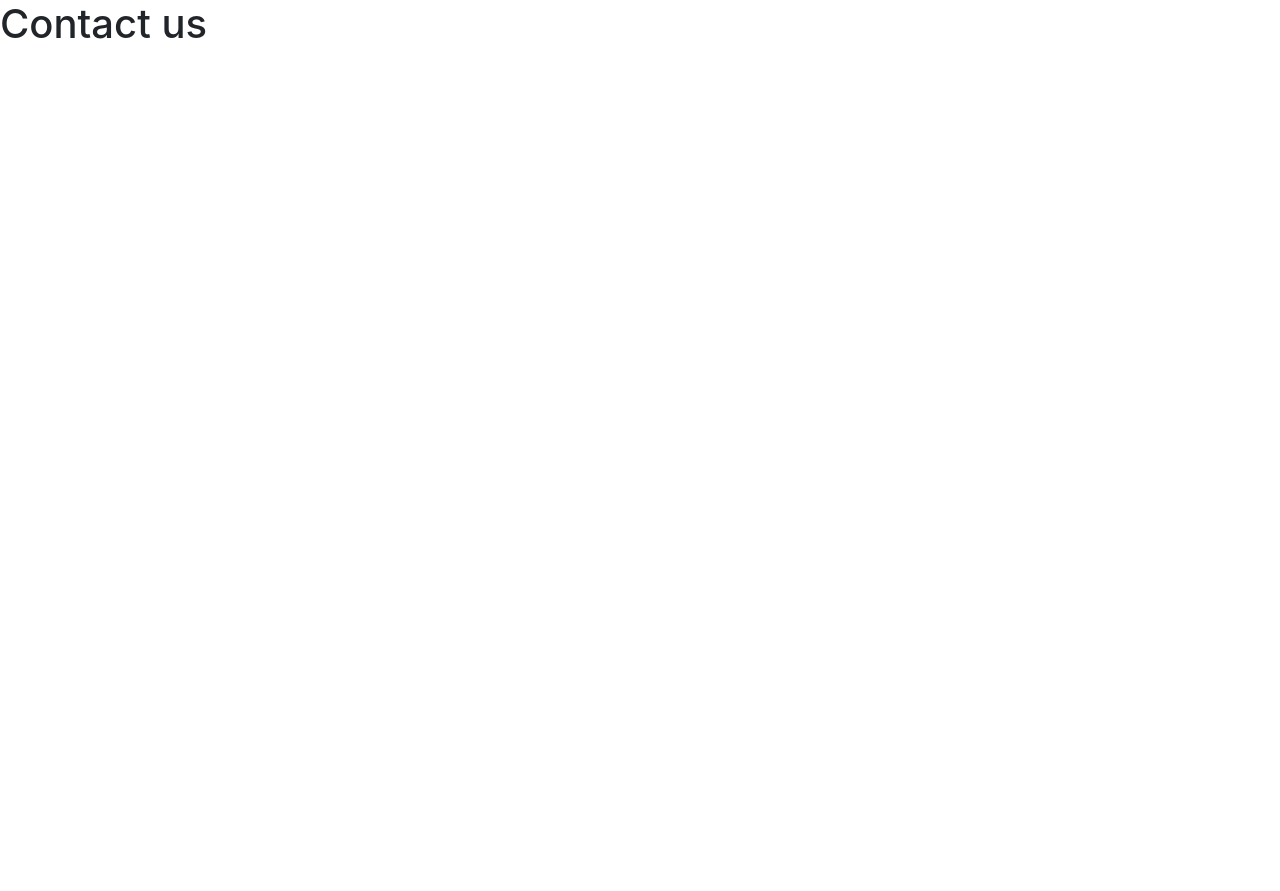
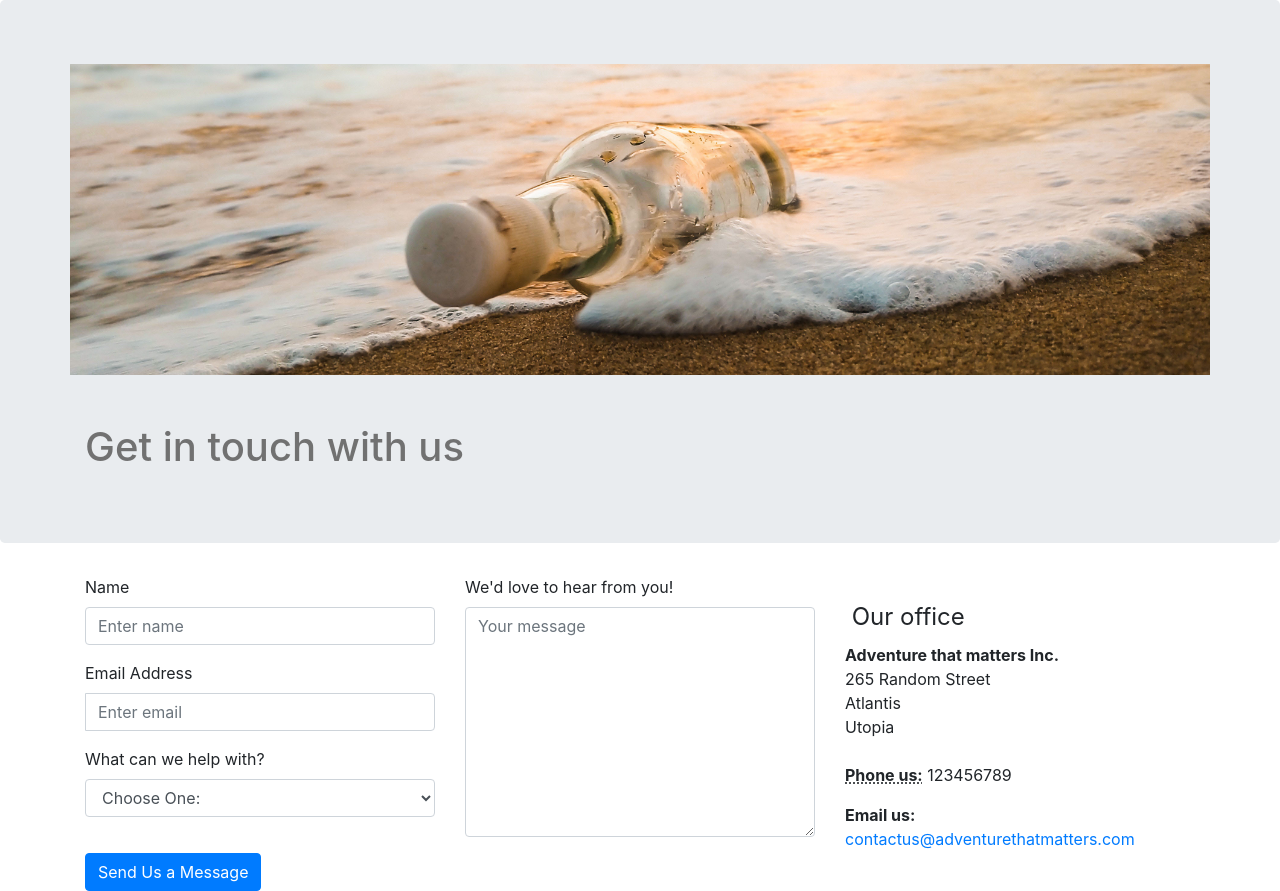
Before and after one commit to Dianake/Group-6-project, a plain HTML site: page contactus.html in a window 1280 px wide. Before the commit the page ends 800 px from the top, so only its background shows below. Drawn offline with nearby package versions, Linux system fonts and the light colour scheme.

Commit message:
Contact us page
I've added the updated contact us page, a separate contact us css sheet and an image. Waiting to see what the colour theme in the "index" and "about us" pages are so I can adjust the colours in "contact us".

```diff
--- a/contactus.html
+++ b/contactus.html
@@ -7,7 +7,7 @@
      <meta name="viewport" content="width=device-width, initial-scale=1.0">
 
      <!-- Connection to CSS sheet -->
-     <link rel="stylesheet" type="text/css" href="./style.css">
+     <link rel="stylesheet" type="text/css" href="./css/stylecontactus.css">
 
      <!-- Bootstrap CSS -->
      <link rel="stylesheet" href="https://cdn.jsdelivr.net/npm/bootstrap@4.6.2/dist/css/bootstrap.min.css" integrity="sha384-xOolHFLEh07PJGoPkLv1IbcEPTNtaed2xpHsD9ESMhqIYd0nLMwNLD69Npy4HI+N" crossorigin="anonymous">
@@ -15,8 +15,89 @@
      <title>Contact us</title>
 </head>
 <body>
-    <h1>
-        Contact us
-    </h1>
+    <!-- START of Contact form -->
+    <div class="jumbotron jumbotron-sm">
+        <div class="container">
+            <div class="row">
+                <img src="./img/letterinabottlebanner.jpg" width="200" class="responsive">
+                <div class="col-sm-12 col-lg-12">
+                    <h1 class="contact">
+                        <br>
+                        Get in touch with us
+                    </h1>
+                </div>
+            </div>
+        </div>
+    </div>
+    <div class="container">
+        <div class="row">
+            <div class="col-md-8">
+                <div class="well well-sm">
+                    <form>
+                    <div class="row">
+                        <div class="col-md-6">
+                            <div class="form-group">
+                                <label for="name">
+                                    Name</label>
+                                <input type="text" class="form-control" id="name" placeholder="Enter name" required="required" />
+                            </div>
+                            <div class="form-group">
+                                <label for="email">
+                                    Email Address</label>
+                                <div class="input-group">
+                                    <span class="input-group-addon"><span class="glyphicon glyphicon-envelope"></span>
+                                    </span>
+                                    <input type="email" class="form-control" id="email" placeholder="Enter email" required="required" /></div>
+                            </div>
+                            <div class="form-group">
+                                <label for="subject">
+                                    What can we help with?</label>
+                                <select id="subject" name="subject" class="form-control" required="required">
+                                    <option value="na" selected="">Choose One:</option>
+                                    <option value="itineraryplanning">Itinerary planning</option>
+                                    <option value="tours">Tours</option>
+                                    <option value="suggestions">Suggestions</option>
+                                </select>
+                            </div>
+                        </div>
+                        <div class="col-md-6">
+                            <div class="form-group">
+                                <label for="name">
+                                    We'd love to hear from you!</label>
+                                <textarea name="message" id="message" class="form-control" rows="9" cols="25" required="required"
+                                    placeholder="Your message"></textarea>
+                            </div>
+                        </div>
+                        <div class="col-md-12">
+                            <button type="submit" class="btn btn-primary pull-right" id="btnContactUs">
+                                Send Us a Message</button>
+                        </div>
+                    </div>
+                    </form>
+                </div>
+            </div>
+            <div class="col-md-4">
+                <br>
+
+                <form>
+                <legend><span class="glyphicon glyphicon-globe"></span> Our office</legend>
+                <address>
+                    <strong>Adventure that matters Inc.</strong><br>
+                    265 Random Street<br>
+                    Atlantis<br>
+                    Utopia<br><br>
+                    <abbr title="Phone">
+                        <strong>Phone us:</strong></abbr>
+                    123456789
+                </address>
+                <address>
+                    <strong>Email us:</strong><br>
+                    <a href="mailto:#">contactus@adventurethatmatters.com</a>
+                </address>
+                </form>
+            </div>
+        </div>
+    </div>
+<!-- END of Contact form -->
 </body>
 </html>
--- a/css/style.css
+++ /dev/null
@@ -1,3 +0,0 @@
-.form-inline {
-
-}
--- /dev/null
+++ b/css/stylecontactus.css
@@ -0,0 +1,95 @@
+.jumbotron {
+    background-color: aqua;
+    color: #FFF
+    border-radius: 0px;
+    }
+
+    .jumbotron-sm {
+    padding-top: 24px;
+    padding-bottom: 24px;
+}
+
+    .jumbotron small {
+    color:#717170;
+    }
+    .h1 small {
+    font-size: 24px;
+    }
+
+    .contact {
+        color: #717171;
+    }
+
+    .responsive {
+        width: 100%;
+        height: auto;
+    }
+
+
+
+
+    /*
+  ##Device = Desktops
+  ##Screen = 1281px to higher resolution desktops
+*/
+
+@media (min-width: 1281px) {
+
+    /* CSS */
+
+  }
+
+  /*
+    ##Device = Laptops, Desktops
+    ##Screen = B/w 1025px to 1280px
+  */
+
+  @media (min-width: 1025px) and (max-width: 1280px) {
+
+    /* CSS */
+
+  }
+
+  /*
+    ##Device = Tablets, Ipads (portrait)
+    ##Screen = B/w 768px to 1024px
+  */
+
+  @media (min-width: 768px) and (max-width: 1024px) {
+
+    /* CSS */
+
+  }
+
+  /*
+    ##Device = Tablets, Ipads (landscape)
+    ##Screen = B/w 768px to 1024px
+  */
+
+  @media (min-width: 768px) and (max-width: 1024px) and (orientation: landscape) {
+
+    /* CSS */
+
+  }
+
+  /*
+    ##Device = Low Resolution Tablets, Mobiles (Landscape)
+    ##Screen = B/w 481px to 767px
+  */
+
+  @media (min-width: 481px) and (max-width: 767px) {
+
+    /* CSS */
+
+  }
+
+  /*
+    ##Device = Most of the Smartphones Mobiles (Portrait)
+    ##Screen = B/w 320px to 479px
+  */
+
+  @media (min-width: 320px) and (max-width: 480px) {
+
+    /* CSS */
+
+  }
```
Also changed, not shown: img/letterinabottlebanner.jpg (added).
